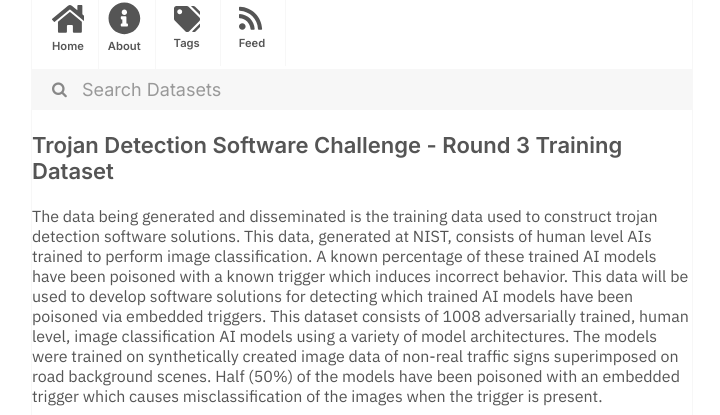
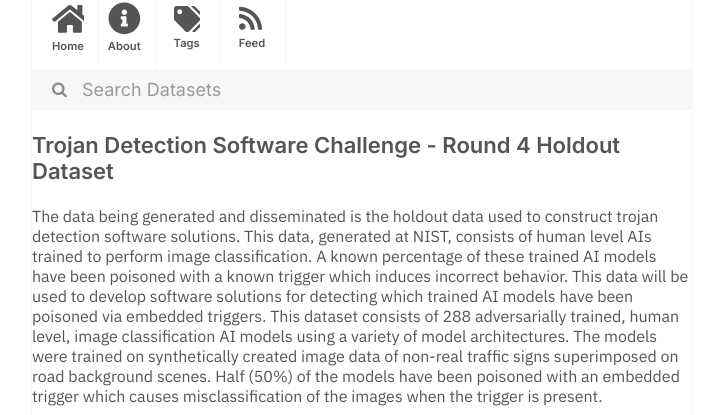
Before and after one commit to dayda-entities/national-institute-of-standards-and-technology, a Jekyll site: the page built from _posts/2021-03-11-trojan-detection-software-chal.md, in a window 1280 px wide. Shown: the part 216-631 px from the top of the page, without its empty margins (278-998 px from the left). Built offline with Jekyll 4.4.1, drawn with Linux system fonts in a browser that asks for light colours.

Commit message:
Publish Data

```diff
--- a/_posts/2021-03-11-trojan-detection-software-chal.md
+++ b/_posts/2021-03-11-trojan-detection-software-chal.md
@@ -1,7 +1,7 @@
 ---
-title: Trojan Detection Software Challenge - Round 3 Training Dataset
-created: '2021-03-11T17:23:42.239313'
-modified: '2021-03-11T17:23:42.239320'
+title: Trojan Detection Software Challenge - Round 4 Holdout Dataset
+created: '2021-03-11T17:24:12.626419'
+modified: '2021-04-09T14:51:19.071321'
 state: active
 type: dataset
 tags:
@@ -10,9 +10,9 @@ tags:
     Machine Learning
 groups: []
 csv_url: >-
-  https://data.nist.gov/od/ds/ark:/88434/mds2-2320/round3-train-dataset/METADATA_DICTIONARY.csv
+  https://data.nist.gov/od/ds/ark:/88434/mds2-2372/round4-holdout-dataset/METADATA_DICTIONARY.csv
 json_url: ''
 layout: post
 
 ---
-The data being generated and disseminated is the training data used to construct trojan detection software solutions. This data, generated at NIST, consists of human level AIs trained to perform image classification. A known percentage of these trained AI models have been poisoned with a known trigger which induces incorrect behavior. This data will be used to develop software solutions for detecting which trained AI models have been poisoned via embedded triggers. This dataset consists of 1008 adversarially trained, human level, image classification AI models using a variety of model architectures. The models were trained on synthetically created image data of non-real traffic signs superimposed on road background scenes. Half (50%) of the models have been poisoned with an embedded trigger which causes misclassification of the images when the trigger is present.
+The data being generated and disseminated is the holdout data used to construct trojan detection software solutions. This data, generated at NIST, consists of human level AIs trained to perform image classification. A known percentage of these trained AI models have been poisoned with a known trigger which induces incorrect behavior. This data will be used to develop software solutions for detecting which trained AI models have been poisoned via embedded triggers. This dataset consists of 288 adversarially trained, human level, image classification AI models using a variety of model architectures. The models were trained on synthetically created image data of non-real traffic signs superimposed on road background scenes. Half (50%) of the models have been poisoned with an embedded trigger which causes misclassification of the images when the trigger is present.
```
